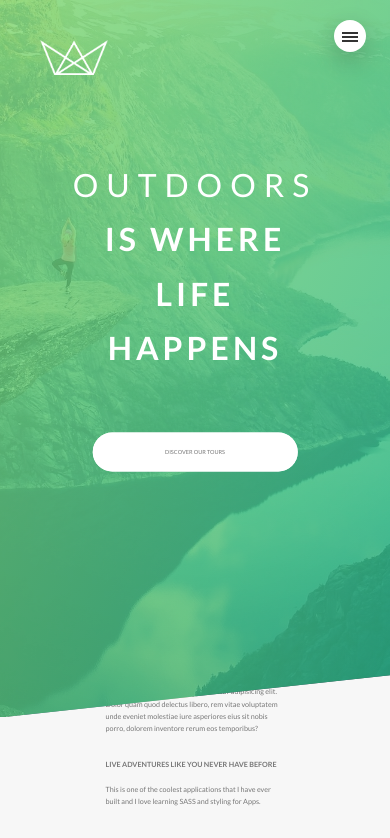
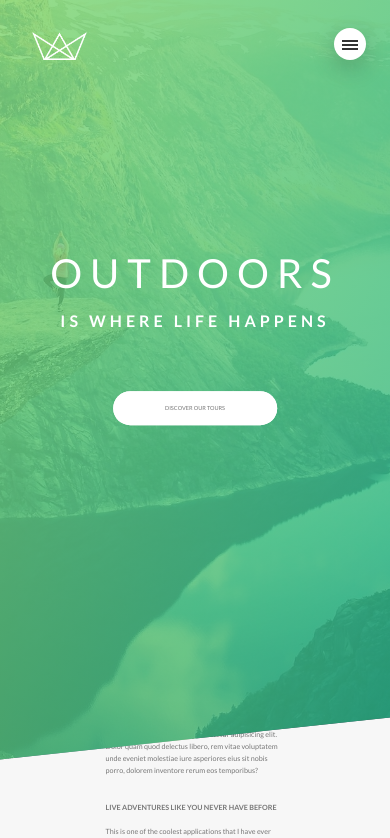
Before and after one commit to DevJBlack/NatoursReactApp, a React (Create React App) app: page / in a window 390 px wide. Shown: the top 838 px of the page. Built offline with nearby package versions, Linux system fonts and the light colour scheme; a web font is replaced by a local one.

Commit message:
media queries

```diff
--- a/src/components/sass/abstracts/_mixins.scss
+++ b/src/components/sass/abstracts/_mixins.scss
@@ -29,6 +29,9 @@
 
 
 @mixin respond($breakpoint) {
+  @if $breakpoint == small-phone {
+    @media (max-width: 20em) { @content };  // 320px
+  }
   @if $breakpoint == phone {
     @media (max-width: 37.5em) { @content };  // 600px
   }
--- a/src/components/sass/base/_base.scss
+++ b/src/components/sass/base/_base.scss
@@ -18,6 +18,10 @@ html {
     font-size: 50%; // 1rem = 8px, 8/16 = 50
   }
 
+  @include respond(small-phone){
+    font-size: 37.5%;
+  }
+
   @include respond(big-desktop) {
     font-size: 75%; // 1rem = 12px, 12/16 = 75
   }
--- a/src/components/sass/base/_typography.scss
+++ b/src/components/sass/base/_typography.scss
@@ -27,7 +27,7 @@ body {
 
     @include respond(phone) {
       letter-spacing: 1rem;
-      font-size: 4rem ;
+      font-size: 5rem ;
     }
 
   };
@@ -42,7 +42,7 @@ body {
 
     @include respond(phone) {
       letter-spacing: .5rem;
-      font-size: 4rem ;
+      font-size: 2rem ;
     }
   };
 }
--- a/src/components/sass/components/_button.scss
+++ b/src/components/sass/components/_button.scss
@@ -6,7 +6,7 @@
   &:visited {
     text-transform: uppercase;
     text-decoration: none;
-    padding: 15px 40px;
+    padding: 1.5rem 4rem;
     display: inline-block;
     border-radius: 100px;
     transition: all .2s;
@@ -16,7 +16,7 @@
     // Change for the <button element
     border: none;
     cursor: pointer;
-    width: 205px;
+    width: 20.5rem;
 
   }
 
@@ -76,13 +76,15 @@
 .btn-text {
   &:link,
   &:visited {
-    font-size: .9rem;
+    font-size: 1rem;
     color: $color-primary;
     display: inline-block;
     text-decoration: none;
     border-bottom: 1px solid $color-primary;
     padding: 3px;
     transition: all .2s;
+
+
   }
 
   &:hover {
--- a/src/components/sass/layout/_header.scss
+++ b/src/components/sass/layout/_header.scss
@@ -12,18 +12,20 @@
   clip-path: polygon(0 0, 100% 0, 100% 75vh, 0 100%);
 
   @include respond(phone){
-    -webkit-clip-path: polygon(0 0, 100% 0, 100% 80vh, 0 100%);
-    clip-path: polygon(0 0, 100% 0, 100% 80vh, 0 100%);
+    -webkit-clip-path: polygon(0 0, 100% 0, 100% 85vh, 0 100%);
+    clip-path: polygon(0 0, 100% 0, 100% 85vh, 0 100%);
+    height: 90vh;
+    width: 100%
   }
 
   &__logo-box {
     position: absolute;
-    top: 40px;
-    left: 40px;
+    top: 4rem;
+    left: 4rem;
   };
 
   &__logo {
-    height: 35px;
+    height: 3.5rem;
   };
 
   &__text-box {
--- a/src/components/sass/layout/_navigation.scss
+++ b/src/components/sass/layout/_navigation.scss
@@ -18,12 +18,12 @@
     cursor: pointer;
 
     @include respond(tab-port){
-      top: 3rem;
+      top: 3.5rem;
       right: 3.5rem;
     }
 
     @include respond(phone){
-      top: 2.5rem;
+      top: 3.5rem;
       right: 3rem;
     }
   }
@@ -45,8 +45,8 @@
     }
 
     @include respond(phone){
-      top: 3rem;
-      right: 3.5rem;
+      top: 4rem;
+      right: 4rem;
     }
   }
 
```
